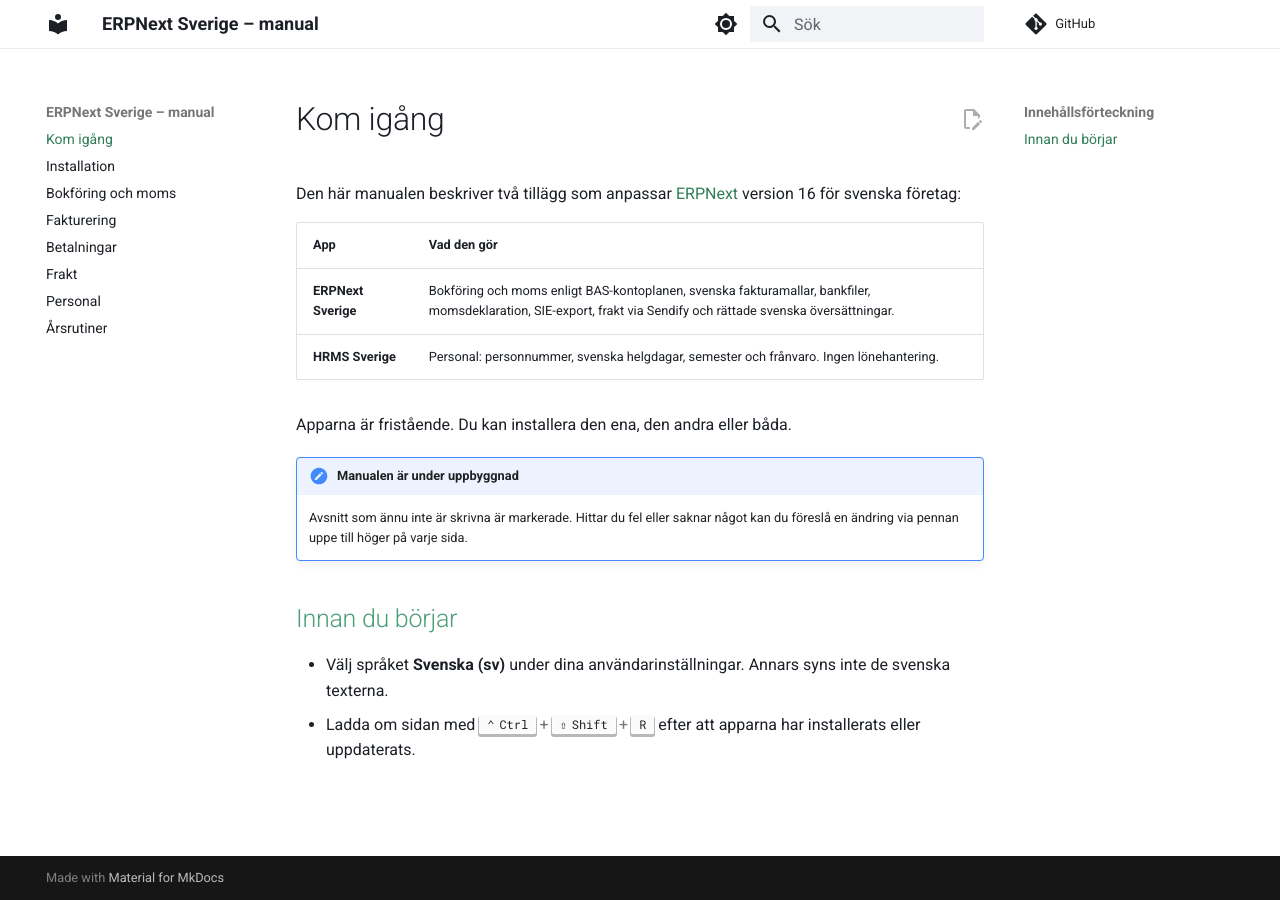
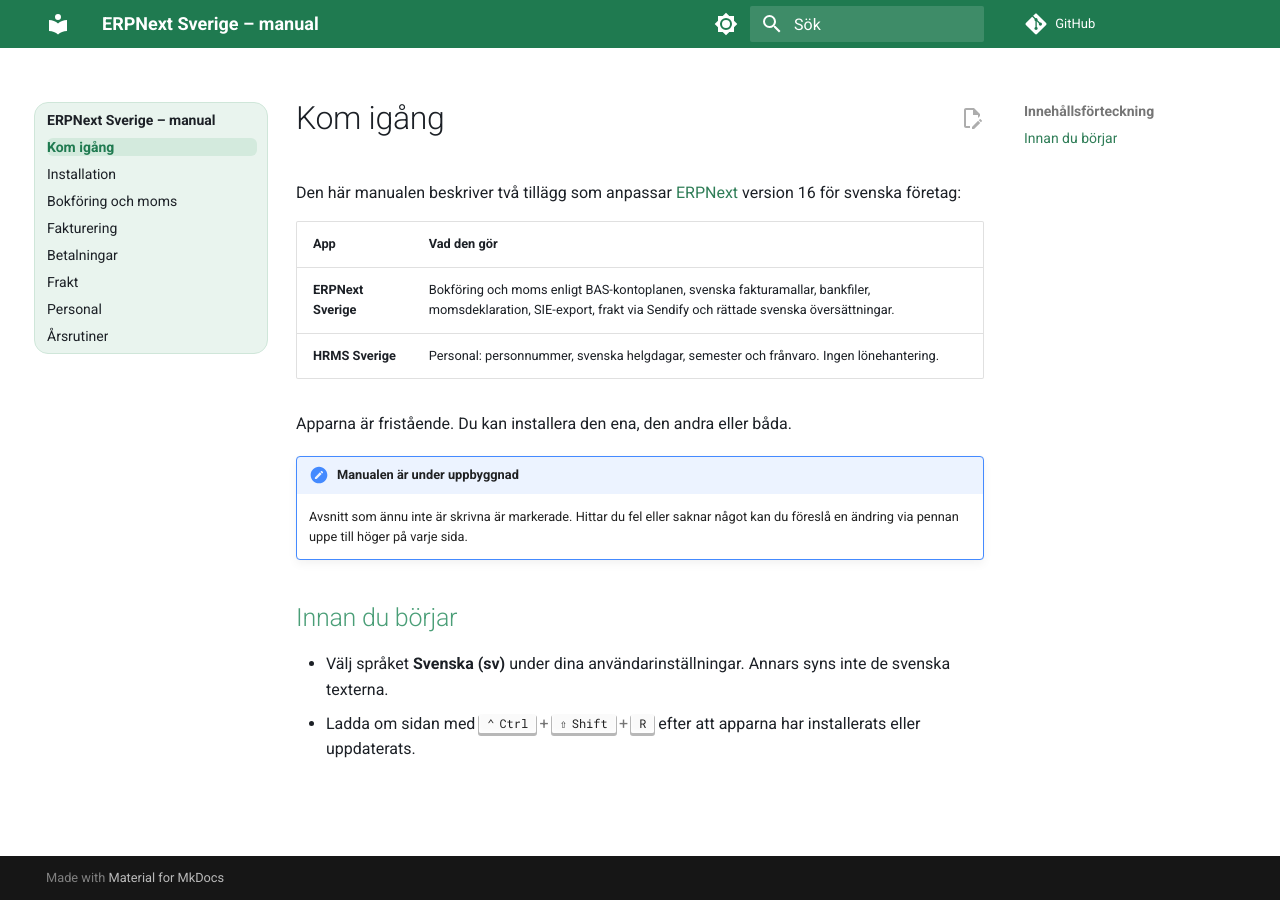
Before and after one commit to ubbe76/ERPNext-Sverige-docs, an MkDocs documentation site: the page built from docs/index.md, in a window 1280 px wide. Built offline with MkDocs 1.6.1 and Material for MkDocs 9.7.7, drawn with Linux system fonts in a browser that asks for light colours; comment, search, counter and statistics services are not loaded.

Commit message:
style: green header and navigation
Dark green header (#1f7a50 from Nav-ERP's logo, dark enough for white
text) with a translucent search field, and the navigation as a pale green
card. Darker greens in dark mode.

Co-Authored-By: Claude Opus 5.5 <noreply@anthropic.com>
Claude-Session: https://claude.ai/code/session_017ZWYKVpd8iA4CgMCfR541n

```diff
--- a/docs/stylesheets/extra.css
+++ b/docs/stylesheets/extra.css
@@ -1,13 +1,13 @@
 /* Colours from Nav-ERP's design foundation (dev/apps/web/styles/tokens.css):
-   calm and monochrome, with the green accent reserved for the active
-   navigation, buttons and links. */
+   a dark green header (the logo's #1f7a50, dark enough for white text),
+   a pale green navigation and the green accent for links and headings. */
 
 [data-md-color-scheme="default"] {
-  --md-primary-fg-color: #ffffff;
-  --md-primary-fg-color--light: #f6f7f9;
-  --md-primary-fg-color--dark: #e7eaef;
-  --md-primary-bg-color: #1c2026;
-  --md-primary-bg-color--light: #5c6470;
+  --md-primary-fg-color: #1f7a50;
+  --md-primary-fg-color--light: #2e9e6b;
+  --md-primary-fg-color--dark: #17603f;
+  --md-primary-bg-color: #ffffff;
+  --md-primary-bg-color--light: rgba(255, 255, 255, 0.75);
 
   --md-accent-fg-color: #4a9e77;
   --md-accent-fg-color--transparent: rgba(74, 158, 119, 0.1);
@@ -17,15 +17,19 @@
   /* Darker green for links: #4a9e77 is too light for body text on white. */
   --md-typeset-a-color: #2f7d57;
 
-  --nav-erp-border: #e7eaef;
   --nav-erp-heading: #4a9e77;
+  --nav-erp-nav-bg: #e9f4ee;
+  --nav-erp-nav-border: #cfe6d9;
+  --nav-erp-nav-text: #1c2026;
+  --nav-erp-nav-active: #1f7a50;
+  --nav-erp-nav-active-bg: #d3eadd;
 }
 
 [data-md-color-scheme="slate"] {
   --md-hue: 220;
-  --md-primary-fg-color: #1b1e24;
-  --md-primary-fg-color--light: #22262e;
-  --md-primary-fg-color--dark: #15171b;
+  --md-primary-fg-color: #17402d;
+  --md-primary-fg-color--light: #1f5a3f;
+  --md-primary-fg-color--dark: #102e20;
   --md-primary-bg-color: #edeef1;
   --md-primary-bg-color--light: #a8aeb8;
 
@@ -36,18 +40,63 @@
   --md-typeset-color: #edeef1;
   --md-typeset-a-color: #48c58c;
 
-  --nav-erp-border: #2a2e37;
   --nav-erp-heading: #48c58c;
+  --nav-erp-nav-bg: #17241d;
+  --nav-erp-nav-border: #22362b;
+  --nav-erp-nav-text: #edeef1;
+  --nav-erp-nav-active: #48c58c;
+  --nav-erp-nav-active-bg: #1d3327;
 }
 
-/* Light header separated by a hairline instead of a coloured bar. */
-.md-header {
-  border-bottom: 1px solid var(--nav-erp-border);
+.md-header,
+.md-header[data-md-state="shadow"] {
   box-shadow: none;
 }
 
-.md-header[data-md-state="shadow"] {
-  box-shadow: none;
+/* Search field: translucent white on the green header. */
+.md-search__form {
+  background-color: rgba(255, 255, 255, 0.14);
+}
+
+.md-search__form:hover {
+  background-color: rgba(255, 255, 255, 0.22);
+}
+
+.md-search__input,
+.md-search__input::placeholder,
+.md-search__icon {
+  color: var(--md-primary-bg-color);
+}
+
+/* Pale green navigation column on wide screens. */
+@media screen and (min-width: 76.25em) {
+  .md-sidebar--primary .md-sidebar__scrollwrap {
+    background-color: var(--nav-erp-nav-bg);
+    border: 1px solid var(--nav-erp-nav-border);
+    border-radius: 14px;
+    padding: 0.4rem 0;
+  }
+
+  .md-sidebar--primary .md-nav__title {
+    background-color: transparent;
+    box-shadow: none;
+  }
+
+  .md-sidebar--primary .md-nav__link,
+  .md-sidebar--primary .md-nav__title {
+    color: var(--nav-erp-nav-text);
+  }
+
+  .md-sidebar--primary .md-nav__link--active {
+    color: var(--nav-erp-nav-active);
+    background-color: var(--nav-erp-nav-active-bg);
+    border-radius: 6px;
+    font-weight: 600;
+  }
+
+  .md-sidebar--primary .md-nav__link:hover {
+    color: var(--nav-erp-nav-active);
+  }
 }
 
 /* Section headings in the accent green, as in Nav-ERP. */
@@ -55,20 +104,7 @@
   color: var(--nav-erp-heading);
 }
 
-.md-nav__link--active {
-  color: var(--md-accent-fg-color);
-}
-
 /* Page titles in the primary text colour rather than Material's light grey. */
 .md-typeset h1 {
   color: var(--md-typeset-color);
 }
-
-/* Quiet search field, like Nav-ERP's inputs. */
-[data-md-color-scheme="default"] .md-search__form {
-  background-color: #f1f3f6;
-}
-
-[data-md-color-scheme="slate"] .md-search__form {
-  background-color: #20242b;
-}
```
